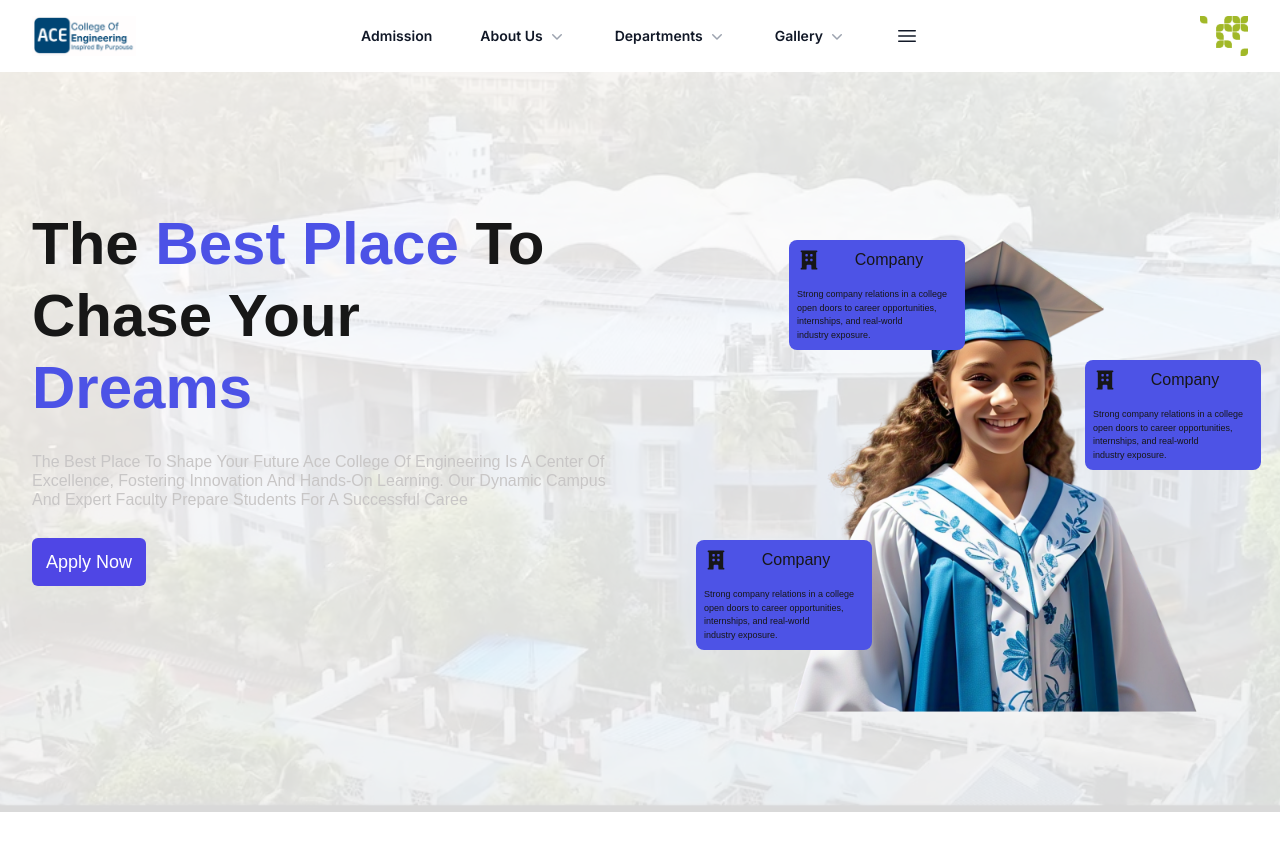
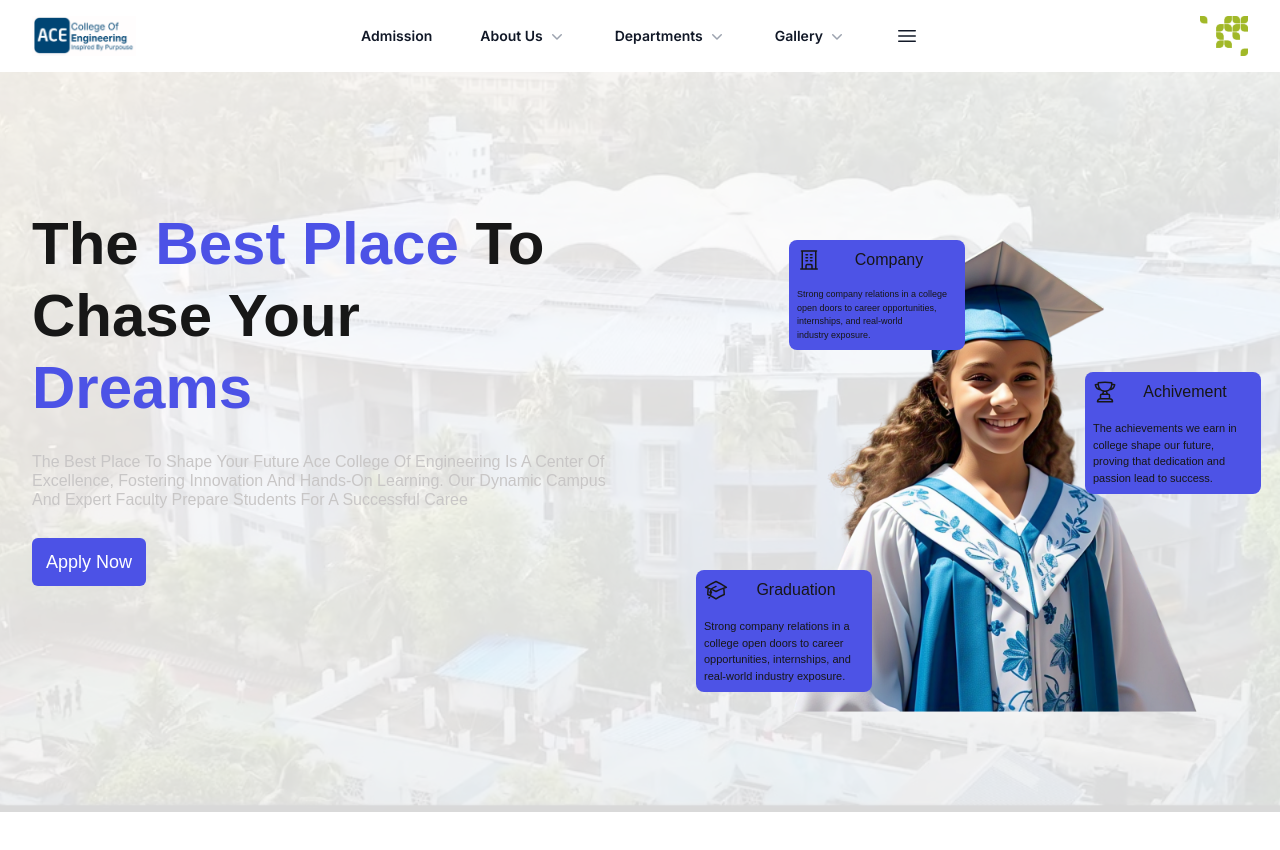
Before and after one commit to Twilight-Link/ace, a Next.js app: page / in a window 1280 px wide. Shown: the top 850 px of the page. Built offline with nearby package versions, Linux system fonts and the light colour scheme.

Commit message:
added herosection contents

```diff
--- a/package.json
+++ b/package.json
@@ -11,6 +11,7 @@
   "dependencies": {
     "@headlessui/react": "^2.2.0",
     "@heroicons/react": "^2.2.0",
+    "framer-motion": "^12.6.0",
     "next": "^14.2.25",
     "react": "^18",
     "react-dom": "^18"
--- a/src/app/component/bentogrid.tsx
+++ b/src/app/component/bentogrid.tsx
@@ -1,5 +1,4 @@
-import { BuildingOffice2Icon, BuildingOfficeIcon } from '@heroicons/react/20/solid';
-import { AcademicCapIcon, BriefcaseIcon, TrophyIcon } from '@heroicons/react/24/outline';
+import { AcademicCapIcon, BuildingOfficeIcon, TrophyIcon  } from '@heroicons/react/24/outline';
 import "./css/style.css"
 
 export default function BentoGridHeroSection() {
@@ -22,10 +21,10 @@ export default function BentoGridHeroSection() {
                 <div className="div2 w-44">
                     <div className='rounded-lg bg-[#4d53e6] flex-col flex justify-center'>
                         <div className="flex px-2 py-2">
-                            <div className="flex-auto"><BuildingOfficeIcon className='size-6' /></div>
-                            <div className="flex-auto ">Company</div>
+                            <div className="flex-auto"><AcademicCapIcon className='size-6' /></div>
+                            <div className="flex-auto ">Graduation</div>
                         </div>
-                        <p className='text-[9px] px-2 text-pretty py-2'>
+                        <p className='text-[11px] px-2 text-pretty py-2'>
                             Strong company relations in a college open doors to career opportunities, internships, and real-world industry exposure.
                         </p>
                     </div>
@@ -33,11 +32,11 @@ export default function BentoGridHeroSection() {
                 <div className="div3 w-44">
                     <div className='rounded-lg bg-[#4d53e6] flex-col flex justify-center'>
                         <div className="flex px-2 py-2">
-                            <div className="flex-auto"><BuildingOfficeIcon className='size-6' /></div>
-                            <div className="flex-auto ">Company</div>
+                            <div className="flex-auto"><TrophyIcon className='size-6' /></div>
+                            <div className="flex-auto ">Achivement</div>
                         </div>
-                        <p className='text-[9px] px-2 text-pretty py-2'>
-                            Strong company relations in a college open doors to career opportunities, internships, and real-world industry exposure.
+                        <p className='text-[11px] px-2 text-pretty py-2'>
+                        The achievements we earn in college shape our future, proving that dedication and passion lead to success.
                         </p>
                     </div>
                 </div>
--- a/src/app/homepage/HeroSection.tsx
+++ b/src/app/homepage/HeroSection.tsx
@@ -38,7 +38,7 @@ export default function HeroSection() {
                                 <p className="text-[#c8c6c6] font-medium capitalize text-base leading-[1.2] relative max-w-xl">
                                     The Best Place to Shape Your Future Ace College of Engineering is a center of excellence, fostering innovation and hands-on learning. Our dynamic campus and expert faculty prepare students for a successful caree
                                 </p>
-                                <a href="#" className="rounded-md bg-indigo-600 px-3.5 py-2.5 w-fit text-lg  text-white shadow-xs hover:bg-indigo-500 focus-visible:outline-2 focus-visible:outline-offset-2 focus-visible:outline-indigo-600">Apply Now</a>
+                                <a href="#" className="rounded-md bg-[#4c52e6] px-3.5 py-2.5 w-fit text-lg  text-white shadow-xs hover:bg-indigo-500 focus-visible:outline-2 focus-visible:outline-offset-2 focus-visible:outline-indigo-600">Apply Now</a>
                             </div>
 
 
```
Also changed, not shown: 1 other file (tests, documents, lock files or other folders).
